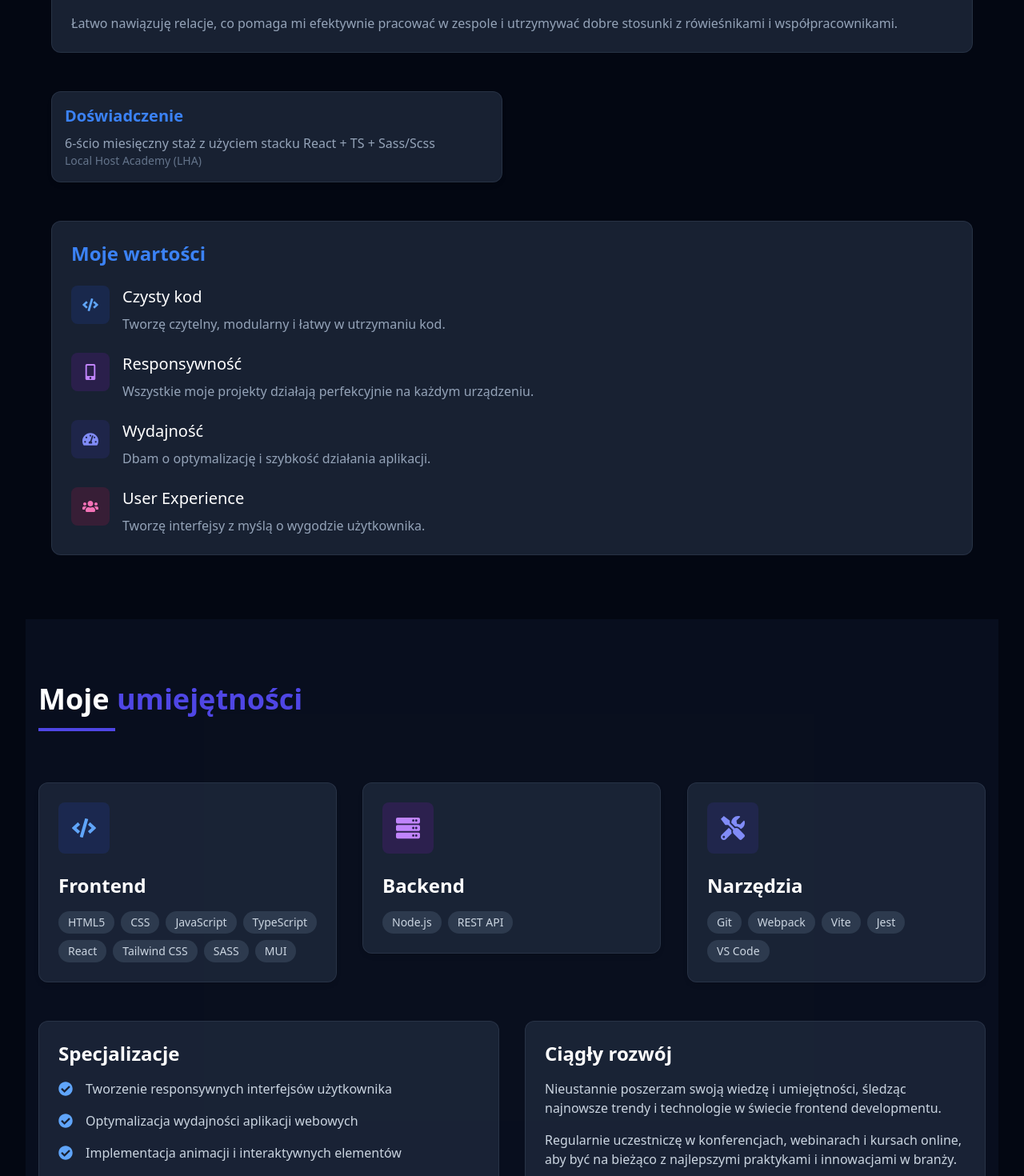
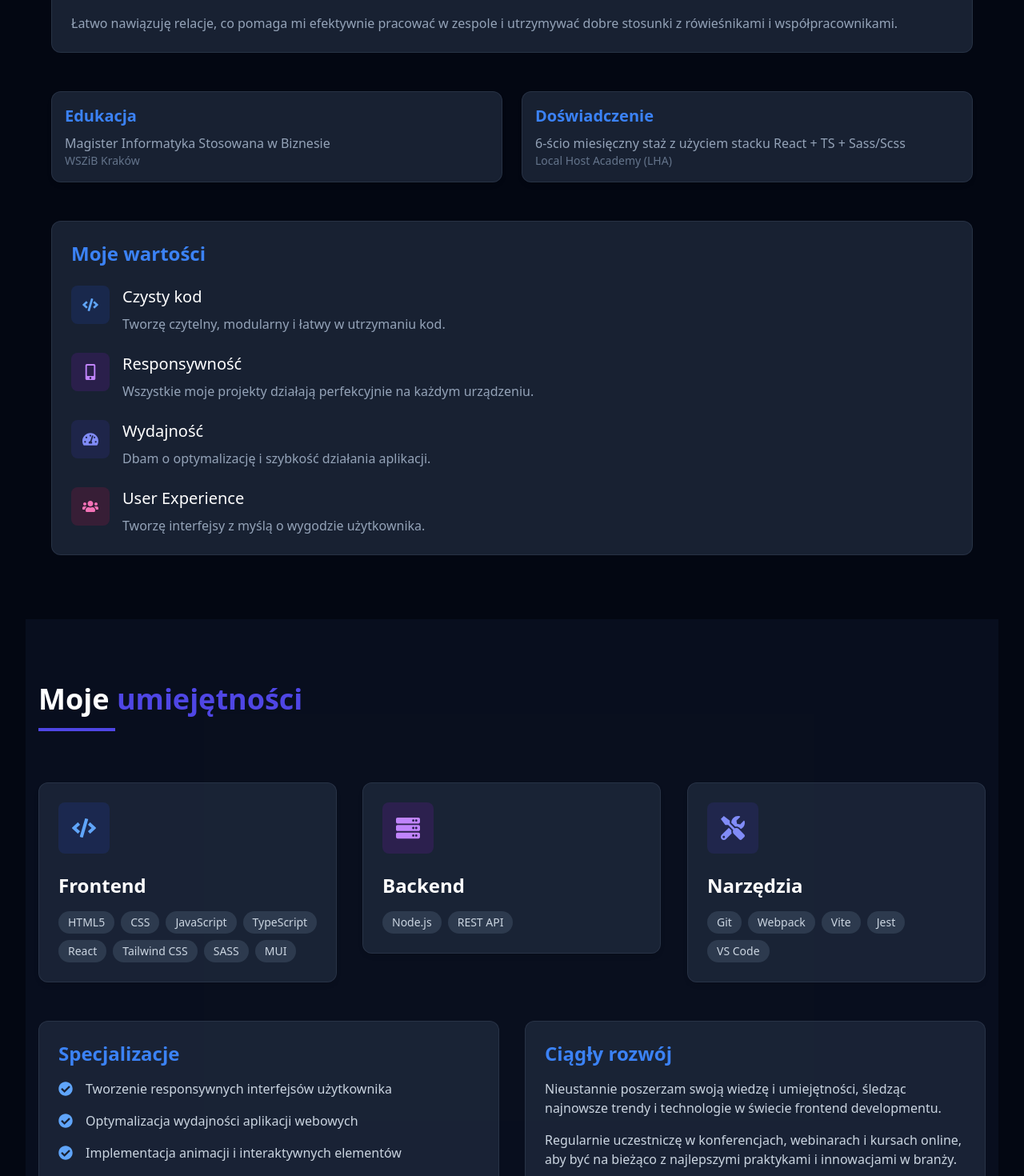
Before and after one commit to vardy41/PortfolioOfficial, a React (Vite) app: page / in a window 1280 px wide. Shown: the part 1140-2610 px from the top of the page at 80% size. Built offline with nearby package versions, Linux system fonts and the light colour scheme.

Commit message:
fix w about i poprawa koloru napisow w skills

```diff
--- a/src/components/sections/About/index.tsx
+++ b/src/components/sections/About/index.tsx
@@ -36,13 +36,13 @@ export const About = () => {
 				{/* Edukacja i doświadczenie */}
 				<FadeInSection delay={400}>
 					<div className="grid sm:grid-cols-2 gap-6 w-full">
-						{/* <FadeInSection delay={450}>
+						<FadeInSection delay={450}>
 							<Card
 								title="Edukacja"
 								description="Magister Informatyka Stosowana w Biznesie"
 								company="WSZiB Kraków"
 							/>
-						</FadeInSection> */}
+						</FadeInSection>
 						<FadeInSection delay={550}>
 							<Card
 								title="Doświadczenie"
--- a/src/components/sections/Skills/index.tsx
+++ b/src/components/sections/Skills/index.tsx
@@ -51,7 +51,7 @@ export const Skills = () => {
 			<div className="grid grid-cols-1 md:grid-cols-2 gap-8 mt-12">
 				<FadeInSection delay={300}>
 					<div className="card p-6 rounded-xl">
-						<CardHeading color="text-white" marginBottom="mb-4">
+						<CardHeading color="text-blue-500" marginBottom="mb-4">
 							Specjalizacje
 						</CardHeading>
 						<ul className="space-y-4">{specializationElements}</ul>
@@ -60,7 +60,7 @@ export const Skills = () => {
 
 				<FadeInSection delay={500}>
 					<div className="card p-6 rounded-xl">
-						<CardHeading color="text-white" marginBottom="mb-4">
+						<CardHeading color="text-blue-500" marginBottom="mb-4">
 							Ciągły rozwój
 						</CardHeading>
 						{skillsParagraphElements}
```
